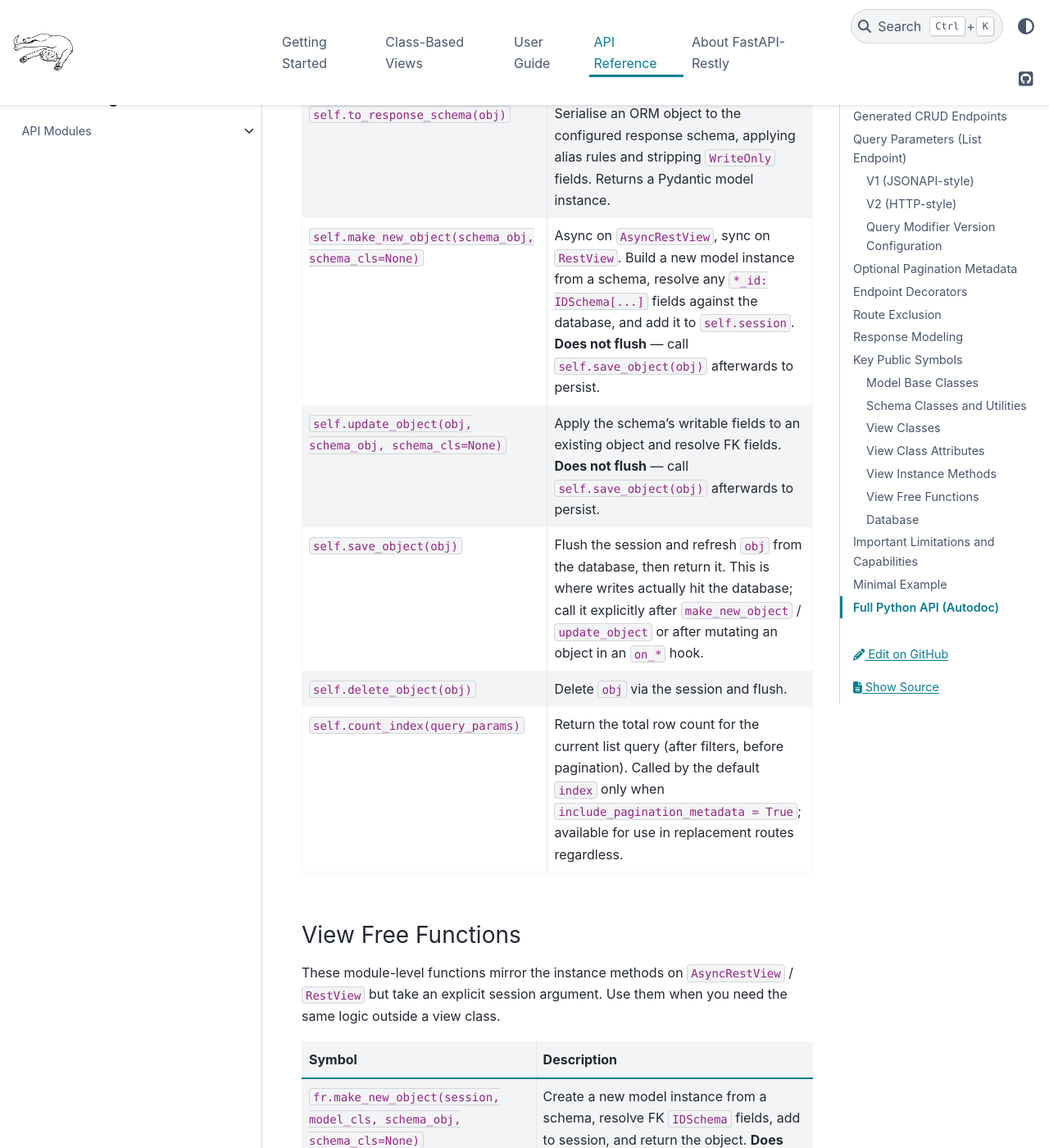
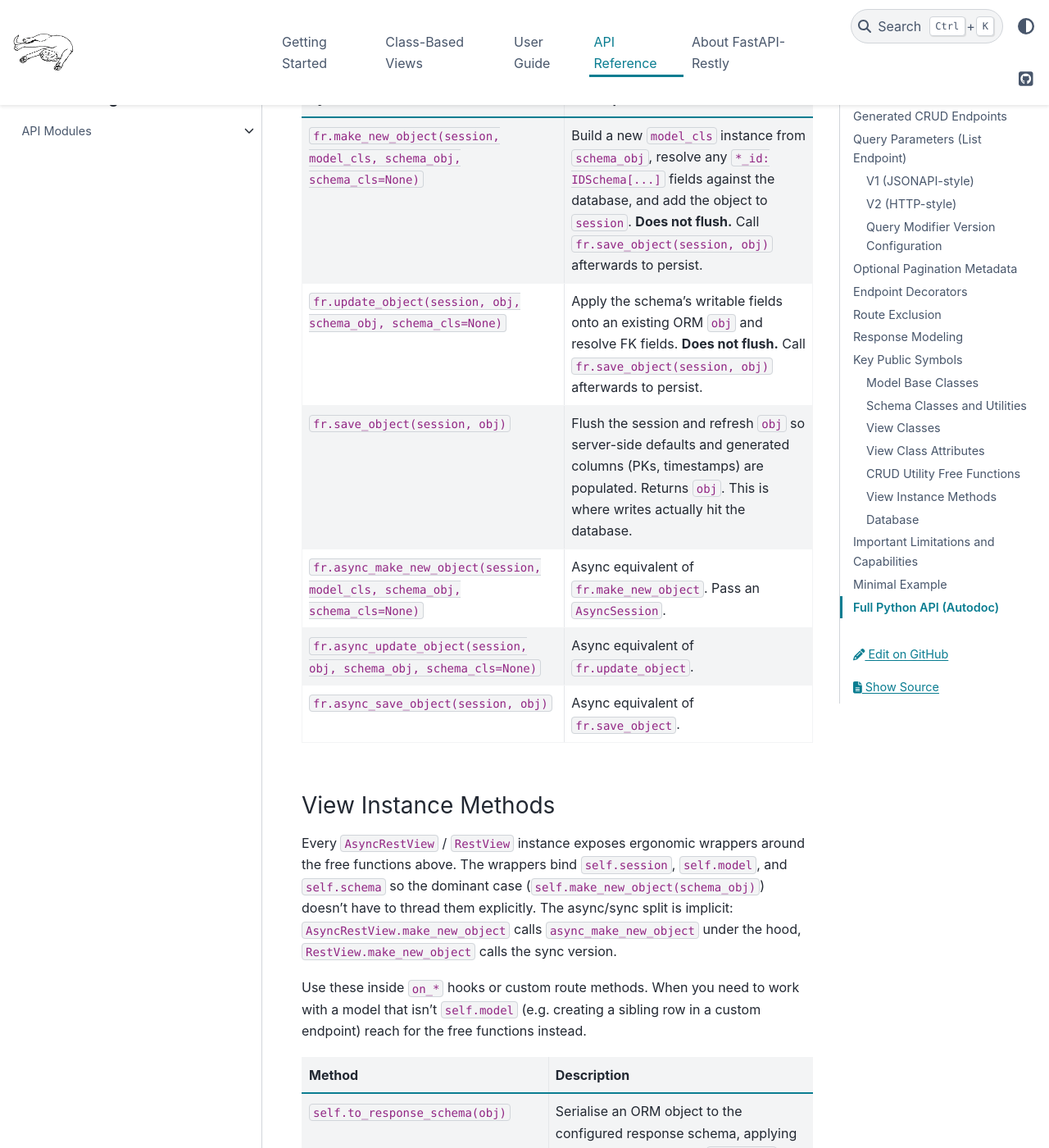
Before and after one commit to rjprins/fastapi-restly, a Sphinx documentation site: the page built from docs/api_reference.md, in a window 1280 px wide and 1400 px high, scrolled down 12201 px. Shown: the whole window at 82% size. Built offline with Sphinx 7.4.7 and the PyData theme 0.15.4, drawn with Linux system fonts in a browser that asks for light colours; some of the changed text lies outside the part shown.

Commit message:
docs: lead api_reference with CRUD utility free functions
Reorder the View Instance Methods / View Free Functions sections so the
free functions appear first as the primitive surface, with the methods
following as ergonomic wrappers that bind self.session / self.model /
self.schema. Add three new rows for the async trio
(fr.async_make_new_object, fr.async_update_object, fr.async_save_object)
that became top-level exports in the previous commit.

Wraps up the Option B' + M3 docs reframe from the save_object discussion.

Closes fastapi-restly-cfz.3.

```diff
--- a/docs/api_reference.md
+++ b/docs/api_reference.md
@@ -210,30 +210,45 @@ For generated CRUD endpoints:
 | `default_page_size` | `ClassVar[int \| None]` | Default `?page_size=` for V2 list endpoints. `None` (the default) means "no implicit cap" — every matching row is returned. |
 | `max_page_size` | `ClassVar[int]` | Upper bound for `?page_size=` on V2 list endpoints. Values above are rejected with 422. Defaults to `1000`. |
 
+### CRUD Utility Free Functions
+
+These module-level functions are the primitive surface for building and
+persisting ORM objects from schemas. Use them anywhere you have a session
+— inside `on_*` hooks, in custom routes, in services, or in test setup.
+Each variant exists in both sync and async form, matching the session
+type you have on hand.
+
+| Symbol | Description |
+|---|---|
+| `fr.make_new_object(session, model_cls, schema_obj, schema_cls=None)` | Build a new `model_cls` instance from `schema_obj`, resolve any `*_id: IDSchema[...]` fields against the database, and add the object to `session`. **Does not flush.** Call `fr.save_object(session, obj)` afterwards to persist. |
+| `fr.update_object(session, obj, schema_obj, schema_cls=None)` | Apply the schema's writable fields onto an existing ORM `obj` and resolve FK fields. **Does not flush.** Call `fr.save_object(session, obj)` afterwards to persist. |
+| `fr.save_object(session, obj)` | Flush the session and refresh `obj` so server-side defaults and generated columns (PKs, timestamps) are populated. Returns `obj`. This is where writes actually hit the database. |
+| `fr.async_make_new_object(session, model_cls, schema_obj, schema_cls=None)` | Async equivalent of `fr.make_new_object`. Pass an `AsyncSession`. |
+| `fr.async_update_object(session, obj, schema_obj, schema_cls=None)` | Async equivalent of `fr.update_object`. |
+| `fr.async_save_object(session, obj)` | Async equivalent of `fr.save_object`. |
+
 ### View Instance Methods
 
-Methods available on every `AsyncRestView` / `RestView` instance (inherited from
-the internal abstract CRUD base). Use these inside `on_*` hooks or custom route
-methods to reuse the framework's plumbing.
+Every `AsyncRestView` / `RestView` instance exposes ergonomic wrappers
+around the free functions above. The wrappers bind `self.session`,
+`self.model`, and `self.schema` so the dominant case
+(`self.make_new_object(schema_obj)`) doesn't have to thread them
+explicitly. The async/sync split is implicit: `AsyncRestView.make_new_object`
+calls `async_make_new_object` under the hood, `RestView.make_new_object`
+calls the sync version.
+
+Use these inside `on_*` hooks or custom route methods. When you need to
+work with a model that isn't `self.model` (e.g. creating a sibling row
+in a custom endpoint) reach for the free functions instead.
 
 | Method | Description |
 |---|---|
 | `self.to_response_schema(obj)` | Serialise an ORM object to the configured response schema, applying alias rules and stripping `WriteOnly` fields. Returns a Pydantic model instance. |
-| `self.make_new_object(schema_obj, schema_cls=None)` | Async on `AsyncRestView`, sync on `RestView`. Build a new model instance from a schema, resolve any `*_id: IDSchema[...]` fields against the database, and add it to `self.session`. **Does not flush** — call `self.save_object(obj)` afterwards to persist. |
-| `self.update_object(obj, schema_obj, schema_cls=None)` | Apply the schema's writable fields to an existing object and resolve FK fields. **Does not flush** — call `self.save_object(obj)` afterwards to persist. |
-| `self.save_object(obj)` | Flush the session and refresh `obj` from the database, then return it. This is where writes actually hit the database; call it explicitly after `make_new_object` / `update_object` or after mutating an object in an `on_*` hook. |
-| `self.delete_object(obj)` | Delete `obj` via the session and flush. |
+| `self.make_new_object(schema_obj, schema_cls=None)` | Wraps `fr.make_new_object` / `fr.async_make_new_object` against `self.session`, `self.model`, `self.schema`. **Does not flush** — call `self.save_object(obj)` afterwards. |
+| `self.update_object(obj, schema_obj, schema_cls=None)` | Wraps `fr.update_object` / `fr.async_update_object`. **Does not flush** — call `self.save_object(obj)` afterwards. |
+| `self.save_object(obj)` | Wraps `fr.save_object` / `fr.async_save_object` against `self.session`. Flush + refresh; this is where writes actually hit the database. |
+| `self.delete_object(obj)` | Delete `obj` via `self.session` and flush. |
 | `self.count_index(query_params)` | Return the total row count for the current list query (after filters, before pagination). Called by the default `index` only when `include_pagination_metadata = True`; available for use in replacement routes regardless. |
-
-### View Free Functions
-
-These module-level functions mirror the instance methods on `AsyncRestView` / `RestView` but take an explicit session argument. Use them when you need the same logic outside a view class.
-
-| Symbol | Description |
-|---|---|
-| `fr.make_new_object(session, model_cls, schema_obj, schema_cls=None)` | Create a new model instance from a schema, resolve FK `IDSchema` fields, add to session, and return the object. **Does not flush** — call `fr.save_object(session, obj)` afterwards. |
-| `fr.update_object(session, obj, schema_obj, schema_cls=None)` | Apply schema fields to an existing ORM object and resolve FK fields. **Does not flush** — call `fr.save_object(session, obj)` afterwards. |
-| `fr.save_object(session, obj)` | Flush the session and refresh `obj` from the database, then return it. This is where writes actually hit the database. |
 
 ### Database
 
```
